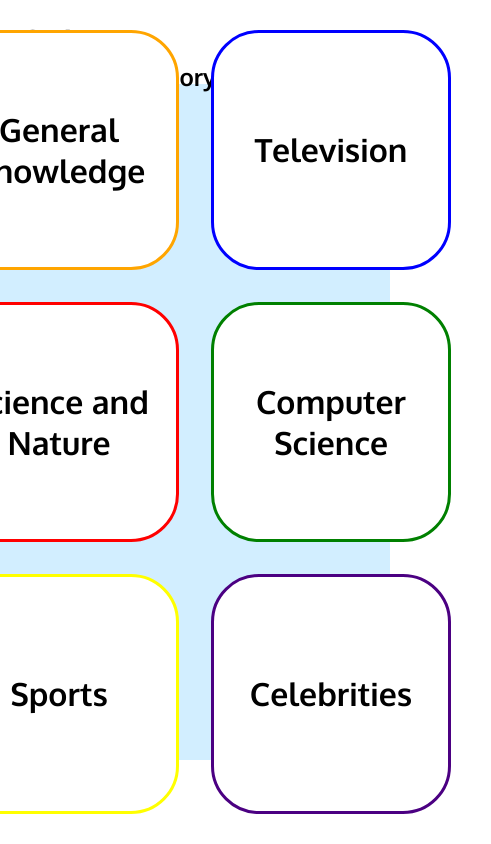
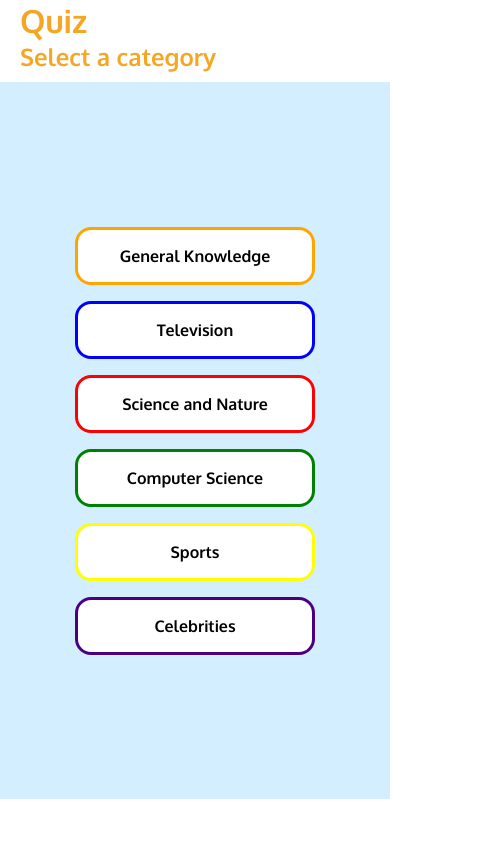
Before and after one commit to fac-12/teamQ, a website: page index.html in a window 390 px wide. Shown: the whole page, 491 px wide, since content can reach past the window. Drawn offline with Linux system fonts and the light colour scheme.

Commit message:
Made home page responsive relates to #28 relates to #23 Fix header in question page relates to #21

```diff
--- a/style.css
+++ b/style.css
@@ -1,13 +1,13 @@
 * {
     box-sizing: border-box;
     margin: 0 auto;
+    font-family: 'Oxygen', sans-serif;
 }
 
 header {
-  padding-top: 20px;
   padding-left: 20px;
-  height: 10vh;
-  font-family: 'Oxygen', sans-serif;
+  margin-bottom: 10px;
+  color: #F5A623;
 }
 
 .container {
@@ -15,31 +15,24 @@ header {
   justify-content: center;
   align-items: center;
   background: rgba(165,222,255,0.5);
-  padding: 20px;
-  height: 80vh;
+  padding: 1rem 5rem;
 }
-
-
 
 .home-flex-container {
   display: flex;
-  flex-direction: row;
   justify-content: center;
   align-items: center;
   flex-wrap: wrap;
-  width: 60rem;
-  min-width: 592px;
 }
 
 .home-flex-container button {
   background-color: #ffffff;
-  border-radius: 20%;
+  margin: 0.5rem;
+  padding: 1rem;
+  cursor: pointer;
   width: 15rem;
-  height: 15rem;
-  margin: 1rem;
-  cursor: pointer;
-  font-size: 2rem;
-  font-family: 'Oxygen', sans-serif;
+  font-size: 1rem;
+  border-radius: 1rem;
 }
 
 .home-flex-container button:nth-child(1) {
@@ -65,6 +58,7 @@ header {
 .question_container {
   display: flex;
   flex-direction: column;
+  justify-content: center;
   text-align: center;
   width: 100%;
   margin: 0 auto;
@@ -82,7 +76,7 @@ header {
   text-align: left;
   padding-left: 2%;
   color: #F5A623;
-  height: 10vh;
+  margin: 1rem 0;
 }
 .question_label {
   background-color: #ffffff;
@@ -108,20 +102,24 @@ header {
   cursor: pointer;
   font-size: 1.3rem;
   padding: 0.8rem;
+  border: 2px solid #50E3C2;
 }
 @media screen and (min-height: 600px){
   .question_container {
     height: 80vh;
   }
+  .container{
+    height: 85vh;
+  }
 }
-/*
-.question_nextButton{
-  align-self: flex-end;
-  padding: 10px;
-  font-size: 1.2rem;
-  border: 2px solid #50E3C2;
-  background: white;
-  margin-right: 12%;
-  margin-top: 10%;
-  border-radius: 10px;
-}*/
+@media screen and (min-width: 600px){
+  .home-flex-container button {
+    width: 20rem;
+    padding: 1.6rem 4rem;
+  }
+}
+@media screen and (min-width: 850px){
+  .home-flex-container button {
+    padding: 4rem;
+  }
+}
```
